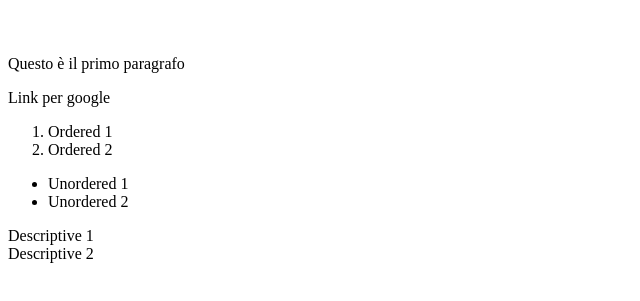
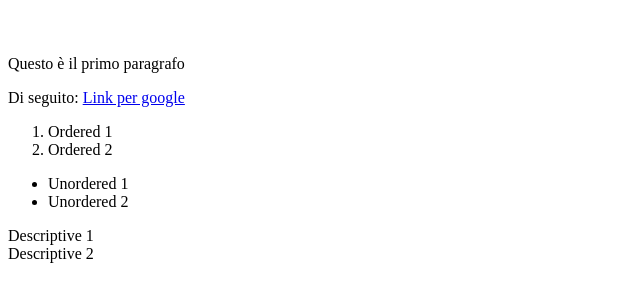
Before and after one commit to Erascaius/HTML-Ex-, a plain HTML site: page index.html in a window 1280 px wide. Shown: the part 59-360 px from the top of the page, without its empty margins (0-640 px from the left). Drawn offline with Linux system fonts and the light colour scheme.

Commit message:
Fix(body): Fixed the link tag

```diff
--- a/index.html
+++ b/index.html
@@ -11,7 +11,7 @@
         <h1>Hello World!</h1>
         <br> <!-- Inseriamo uno spazio per completare l'esercizio -->
         <p>Questo è il primo paragrafo</p>
-        <p>Link per google <a href="https://www.google.com"></a></p>
+        <p>Di seguito: <a href="https://www.google.com"> Link per google</a></p>
         <ol>
             <li>Ordered 1</li>
             <li>Ordered 2</li>
```
